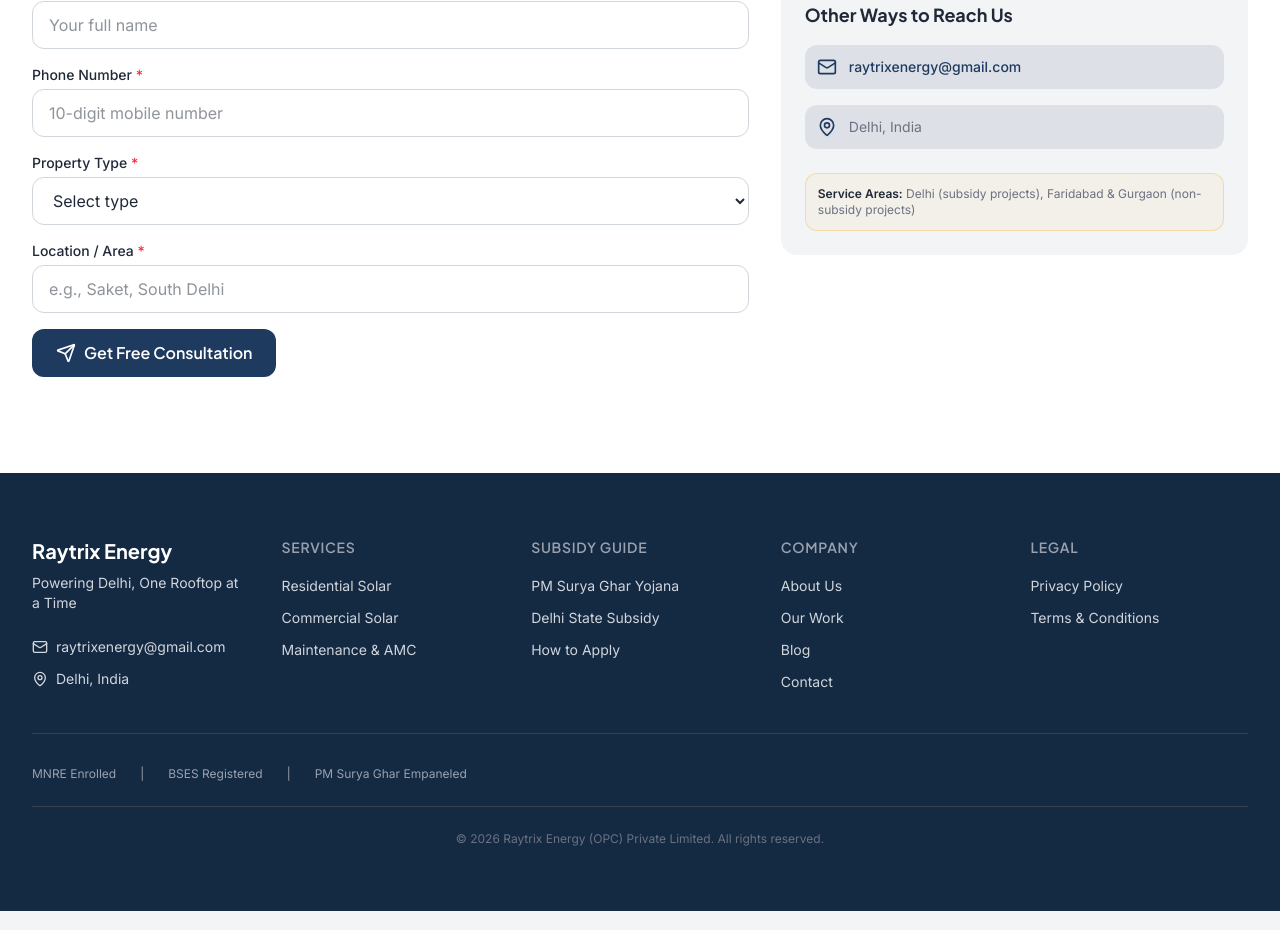
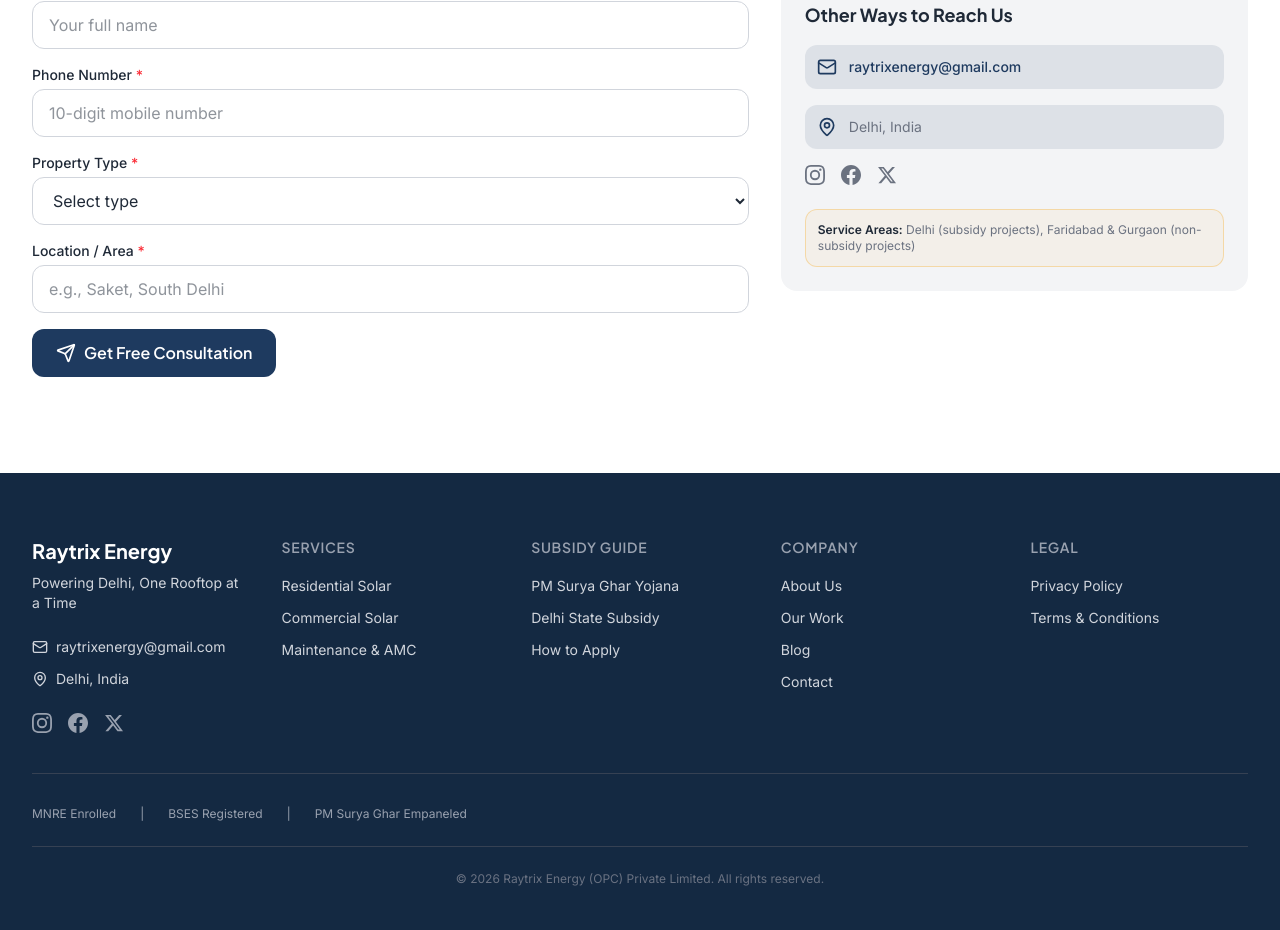
Before and after one commit to its-kaushik/solar-ui, a Next.js app: page / in a window 1280 px wide. Shown: the part 5823-6753 px from the top of the page. Built offline with nearby package versions, Linux system fonts and the light colour scheme; no server answers.

Commit message:
feat: add social media links (Instagram, Facebook, X)

```diff
--- a/src/app/contact/page.tsx
+++ b/src/app/contact/page.tsx
@@ -5,6 +5,7 @@
 import ContactForm from '@/components/ContactForm';
 import WhatsAppButton from '@/components/WhatsAppButton';
 import CallButton from '@/components/CallButton';
+import SocialLinks from '@/components/SocialLinks';
 
 export const metadata: Metadata = {
   title: 'Contact Us — Free Solar Consultation',
@@ -100,6 +101,14 @@
                 ))}
               </div>
 
+              {/* Social media */}
+              <div className="mt-6">
+                <p className="text-xs font-semibold uppercase tracking-wider text-text-light">
+                  Follow Us
+                </p>
+                <SocialLinks className="mt-2" iconClassName="text-text-light hover:text-primary" />
+              </div>
+
               {/* Trust note */}
               <div className="mt-6 rounded-xl bg-accent/5 border border-accent/20 p-4">
                 <p className="text-xs text-text-light">
--- a/src/app/page.tsx
+++ b/src/app/page.tsx
@@ -23,6 +23,7 @@
   MapPin,
 } from 'lucide-react';
 
+import SocialLinks from '@/components/SocialLinks';
 import HeroSection from '@/components/HeroSection';
 import SubsidyStrip from '@/components/SubsidyStrip';
 import SectionWrapper from '@/components/SectionWrapper';
@@ -333,6 +334,8 @@
                   <MapPin className="h-5 w-5 flex-shrink-0 text-primary" />
                   <span>Delhi, India</span>
                 </div>
+
+                <SocialLinks iconClassName="text-text-light hover:text-primary" />
               </div>
 
               {/* Service area note */}
--- a/src/components/Footer.tsx
+++ b/src/components/Footer.tsx
@@ -1,5 +1,6 @@
 import Link from 'next/link';
 import { Phone, Mail, MapPin, MessageCircle } from 'lucide-react';
+import SocialLinks from './SocialLinks';
 
 const footerLinks = {
   services: {
@@ -88,6 +89,9 @@
                 <span>Delhi, India</span>
               </div>
             </div>
+
+            {/* Social media */}
+            <SocialLinks className="mt-6" />
           </div>
 
           {/* Link columns */}
--- /dev/null
+++ b/src/components/SocialLinks.tsx
@@ -0,0 +1,53 @@
+const socials = [
+  {
+    label: 'Instagram',
+    href: 'https://www.instagram.com/raytrixenergy',
+    icon: (
+      <svg viewBox="0 0 24 24" fill="currentColor" className="h-5 w-5">
+        <path d="M12 2.163c3.204 0 3.584.012 4.85.07 3.252.148 4.771 1.691 4.919 4.919.058 1.265.069 1.645.069 4.849 0 3.205-.012 3.584-.069 4.849-.149 3.225-1.664 4.771-4.919 4.919-1.266.058-1.644.07-4.85.07-3.204 0-3.584-.012-4.849-.07-3.26-.149-4.771-1.699-4.919-4.92-.058-1.265-.07-1.644-.07-4.849 0-3.204.013-3.583.07-4.849.149-3.227 1.664-4.771 4.919-4.919 1.266-.057 1.645-.069 4.849-.069zM12 0C8.741 0 8.333.014 7.053.072 2.695.272.273 2.69.073 7.052.014 8.333 0 8.741 0 12c0 3.259.014 3.668.072 4.948.2 4.358 2.618 6.78 6.98 6.98C8.333 23.986 8.741 24 12 24c3.259 0 3.668-.014 4.948-.072 4.354-.2 6.782-2.618 6.979-6.98.059-1.28.073-1.689.073-4.948 0-3.259-.014-3.667-.072-4.947-.196-4.354-2.617-6.78-6.979-6.98C15.668.014 15.259 0 12 0zm0 5.838a6.162 6.162 0 100 12.324 6.162 6.162 0 000-12.324zM12 16a4 4 0 110-8 4 4 0 010 8zm6.406-11.845a1.44 1.44 0 100 2.881 1.44 1.44 0 000-2.881z" />
+      </svg>
+    ),
+  },
+  {
+    label: 'Facebook',
+    href: 'https://www.facebook.com/raytrixenergy/',
+    icon: (
+      <svg viewBox="0 0 24 24" fill="currentColor" className="h-5 w-5">
+        <path d="M24 12.073c0-6.627-5.373-12-12-12s-12 5.373-12 12c0 5.99 4.388 10.954 10.125 11.854v-8.385H7.078v-3.47h3.047V9.43c0-3.007 1.792-4.669 4.533-4.669 1.312 0 2.686.235 2.686.235v2.953H15.83c-1.491 0-1.956.925-1.956 1.874v2.25h3.328l-.532 3.47h-2.796v8.385C19.612 23.027 24 18.062 24 12.073z" />
+      </svg>
+    ),
+  },
+  {
+    label: 'X (Twitter)',
+    href: 'https://x.com/raytrixenergy',
+    icon: (
+      <svg viewBox="0 0 24 24" fill="currentColor" className="h-5 w-5">
+        <path d="M18.244 2.25h3.308l-7.227 8.26 8.502 11.24H16.17l-5.214-6.817L4.99 21.75H1.68l7.73-8.835L1.254 2.25H8.08l4.713 6.231zm-1.161 17.52h1.833L7.084 4.126H5.117z" />
+      </svg>
+    ),
+  },
+];
+
+type SocialLinksProps = {
+  className?: string;
+  iconClassName?: string;
+};
+
+export default function SocialLinks({ className = '', iconClassName = '' }: SocialLinksProps) {
+  return (
+    <div className={`flex items-center gap-4 ${className}`}>
+      {socials.map((s) => (
+        <a
+          key={s.label}
+          href={s.href}
+          target="_blank"
+          rel="noopener noreferrer"
+          className={`transition-colors ${iconClassName || 'text-gray-400 hover:text-white'}`}
+          aria-label={s.label}
+        >
+          {s.icon}
+        </a>
+      ))}
+    </div>
+  );
+}
```
